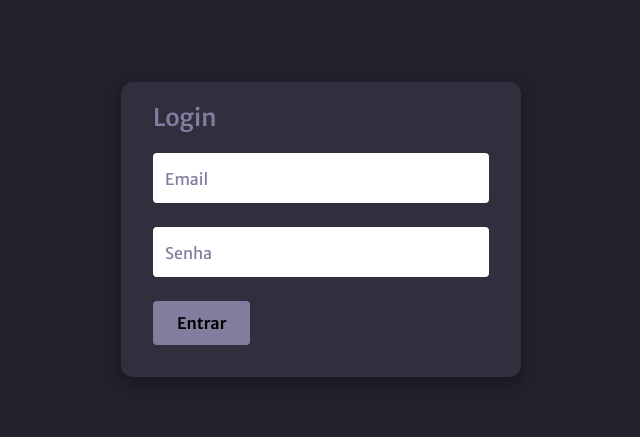
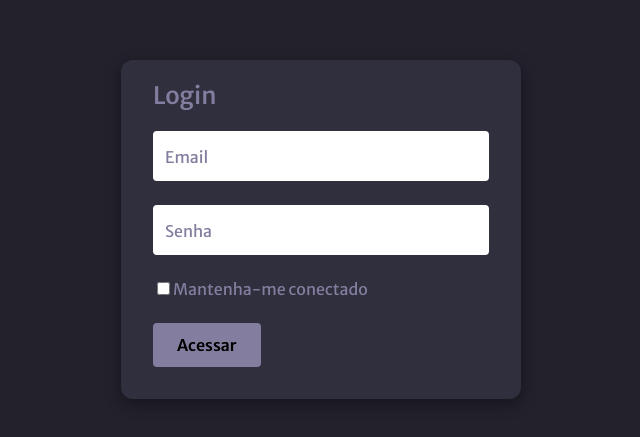
Before and after one commit to v1nni7/portfolio-vite, a React (Vite) app: page /login in a window 1280 px wide. Shown: the part 171-608 px from the top of the page, without its empty margins (319-959 px from the left). Built offline with nearby package versions, Linux system fonts and the light colour scheme.

Commit message:
Functional login and authentication page

```diff
--- a/package.json
+++ b/package.json
@@ -12,8 +12,10 @@
     "axios": "^0.26.0",
     "formik": "^2.2.9",
     "react": "^17.0.2",
+    "react-cookie": "^4.1.1",
     "react-dom": "^17.0.2",
-    "react-router-dom": "^6.2.2"
+    "react-router-dom": "^6.2.2",
+    "yup": "^0.32.11"
   },
   "devDependencies": {
     "@types/react": "^17.0.33",
--- a/src/hooks/auth.tsx
+++ b/src/hooks/auth.tsx
@@ -1,5 +1,6 @@
 import React from "react";
 import { Navigate, useLocation, useNavigate } from "react-router-dom";
+import { getCookie } from "./cookies";
 
 export const fakeAuthProvider = {
     isAuthenticated: false,
@@ -47,34 +48,14 @@ export function useAuth() {
     return React.useContext(AuthContext);
 }
 
-export function AuthStatus() {
-    let auth = useAuth();
-    let navigate = useNavigate();
+export function RequireAuth({ children }: { children: JSX.Element }) {
+    let auth = getCookie('loggedin');
+    console.log(auth)
 
-    if (!auth.user) {
-        return <p>Você não está logado!</p>
-    }
-
-    return (
-        <p>
-            Bem vindo {auth.user}!{' '}
-
-            <button
-                onClick={() => {
-                    auth.signout(() => navigate('/'));
-                }}
-            >
-                Sair
-            </button>
-        </p>
-    )
-}
-
-export function RequireAuth({ children }: { children: JSX.Element }) {
-    let auth = useAuth();
     let location = useLocation();
 
-    if (!auth.user) {
+
+    if (auth == '') {
         return <Navigate to="/login" state={{ from: location }} replace />
     }
 
--- /dev/null
+++ b/src/hooks/cookies.tsx
@@ -0,0 +1,20 @@
+export const setCookie = (cname: string, cvalue: string, ctemp: number) => {
+    document.cookie = `${cname}=${cvalue}; expires=Thu, ${ctemp}; path="/"`;
+}
+
+export const getCookie = (cname: string) => {
+    let name = cname + "=";
+    let decodedCookie = decodeURIComponent(document.cookie);
+    let ca = decodedCookie.split(';');
+
+    for (let i = 0; i < ca.length; i++) {
+        let c = ca[i];
+        while (c.charAt(0) == ' ') {
+            c = c.substring(1);
+        }
+        if (c.indexOf(name) == 0) {
+            return c.substring(name.length, c.length);
+        }
+    }
+    return "";
+}
--- a/src/pages/Login.tsx
+++ b/src/pages/Login.tsx
@@ -1,14 +1,18 @@
-import { Formik } from "formik";
-import React from "react";
+import { Form, Formik } from "formik";
+import React, { useCallback } from "react";
 import { Navigate, useLocation, useNavigate } from "react-router-dom";
-import { BoxLogin, Button, SectionLogin, FormGroup, TitleLogin } from "../styles/login.styles";
+import { BoxLogin, Button, SectionLogin, FormGroup, TitleLogin, CheckInput } from "../styles/login.styles";
 import { fakeAuthProvider, useAuth } from "../hooks/auth";
+import * as Yup from 'yup';
+import api from "../services/api";
+import { getCookie, setCookie } from "../hooks/cookies";
 
 const Login = () => {
 
     window.onload = () => {
 
         const formControl = document.querySelectorAll('.form-control');
+        const checkStayConnected = document.querySelector('#stayConnectedCheckbox');
 
         formControl.forEach(el => {
             el.addEventListener('focus', () => {
@@ -25,70 +29,108 @@ const Login = () => {
             })
         });
 
+        checkStayConnected?.addEventListener('click', () => {
+            checkStayConnected.setAttribute('value', 'true');
+        });
+
+    }
+
+    const displayError = (err: string) => {
+        var error = document.querySelector('.error');
+        var textError = document.querySelector('.error h5');
+
+        error?.classList.add('show');
+        textError?.append(err);
     }
 
     let navigate = useNavigate();
-    let location = useLocation();
     let auth = useAuth();
 
-    let from = location.state?.from?.pathname || '/portfolio';
+    let from = '/portfolio';
 
-    function handleSubmitForm(event: React.FormEvent<HTMLFormElement>) {
-        event.preventDefault();
+    const handleLogin = useCallback(async (data?) => {
+        try {
+            const schema = Yup.object().shape({
+                email: Yup.string().email(() => console.log('Email inválido!')).required(() => { console.log('Informe se email para prosseguir!') }),
+                password: Yup.string().required(() => console.log('Insira sua senha para prosseguir!')),
+            });
 
-        let formData = new FormData(event.currentTarget);
-        let username = formData.get('username') as string;
+            await schema.validate(data);
 
-        auth.signin(username, () => {
-            navigate(from, { replace: true });
-        });
+            const response = await api.post('/login', data);
+
+            if (response.data.error) {
+                displayError(response.data.error);
+            } else {
+                if (response.data) {
+                    if (data.stayConnected == true) {
+
+
+
+                       /*  setCookie('loggedin', response.data.auth, ctemp) */
+                    }
+                    let email: string = response.data.email
+
+                    /* auth.signin(email, () => {
+                        navigate(from, { replace: true });
+                    }); */
+
+                }
+            }
+
+        } catch (error) {
+
+        }
+    }, []);
+
+    interface FormValues {
+        email: string,
+        password: string,
+        stayConnected: string,
     }
 
-    console.log(auth);
+    const initialValues: FormValues = {
+        email: '',
+        password: '',
+        stayConnected: 'false',
+    }
 
     return (
         <>
             <SectionLogin>
                 <BoxLogin>
+                    <TitleLogin>Login</TitleLogin>
+                    <div className="error">
+                        <h5></h5>
+                    </div>
                     <Formik
                         enableReinitialize
-                        initialValues={{
-                            email: '',
-                            password: '',
-                        }}
-                        onSubmit={handleSubmitForm}
+                        initialValues={initialValues}
+                        onSubmit={handleLogin}
                     >
-                        {({
-                            handleSubmit,
-                            values,
-                            setFieldValue,
-                            handleChange,
-                            handleBlur
-                        }) => (
+                        {({ handleSubmit, values, setFieldValue, handleChange, handleBlur }) => (
                             <>
-                                <TitleLogin>Login</TitleLogin>
-                                <form onSubmit={handleSubmit}>
-                                    <FormGroup className="form-group">
+                                <Form>
+                                    <FormGroup>
                                         <label htmlFor="email" className="form-label unfocused">Email</label>
                                         <input
-                                            type="email"
+                                            className="form-control"
+                                            name="email"
+                                            type="text"
                                             id="email"
-                                            name="email"
-                                            className="form-control"
                                             autoComplete="current-email"
                                             onChange={handleChange('email')}
                                             onBlur={handleBlur('email')}
                                             value={values.email}
-
                                         />
                                     </FormGroup>
-                                    <FormGroup className="form-group">
+                                    <FormGroup>
                                         <label htmlFor="password" className="form-label unfocused">Senha</label>
                                         <input
+                                            className="form-control"
+                                            name="password"
                                             type="password"
-                                            name="password"
                                             id="password"
-                                            className="form-control"
                                             autoComplete="current-password"
                                             onChange={handleChange('password')}
                                             onBlur={handleBlur('password')}
@@ -96,12 +138,22 @@ const Login = () => {
                                         />
                                     </FormGroup>
                                     <FormGroup>
-                                        <Button type="submit">Entrar</Button>
+                                        <CheckInput
+                                            type="checkbox"
+                                            value={values.stayConnected}
+                                            onChange={handleChange('stayConnected')}
+                                            id="stayConnectedCheckbox"
+                                        />
+                                        <label htmlFor="stayConnectedCheckbox">Mantenha-me conectado</label>
                                     </FormGroup>
-                                </form>
+                                    <FormGroup>
+                                        <Button
+                                            type="submit">Acessar</Button>
+                                    </FormGroup>
+                                </Form>
                             </>
+
                         )}
-
                     </Formik>
                 </BoxLogin>
             </SectionLogin>
--- a/src/services/api.ts
+++ b/src/services/api.ts
@@ -1,7 +1,7 @@
 import axios from 'axios';
 
 const api = axios.create({
-    baseURL: 'https://api.github.com',
+    baseURL: 'http://localhost:4000/',
 });
 
 export default api;
--- a/src/styles/login.styles.ts
+++ b/src/styles/login.styles.ts
@@ -13,6 +13,25 @@ export const BoxLogin = styled('div', {
     borderRadius: 12,
     backgroundColor: "$darkBlueGray",
     boxShadow: 'rgba(0, 0, 0, 0.35) 0px 5px 15px',
+
+    '.error': {
+        display: 'none',
+        padding: 12,
+    },
+
+    '.error.show': {
+        display: 'block',
+    },
+
+    '.error.show h5': {
+        color: 'red',
+        margin: 0,
+        border: '1px red solid',
+        fontSize: '1rem',
+        fontWeight: '300',
+        textAlign: 'center',
+        padding: 12,
+    }
 });
 
 export const TitleLogin = styled('h2', {
@@ -52,6 +71,10 @@ export const FormGroup = styled('div', {
     }
 });
 
+export const CheckInput = styled('input', {
+
+});
+
 export const Button = styled('button', {
     backgroundColor: "$lightBlueGray",
     fontWeight: 600,
```
Also changed, not shown: 1 other file (tests, documents, lock files or other folders).
